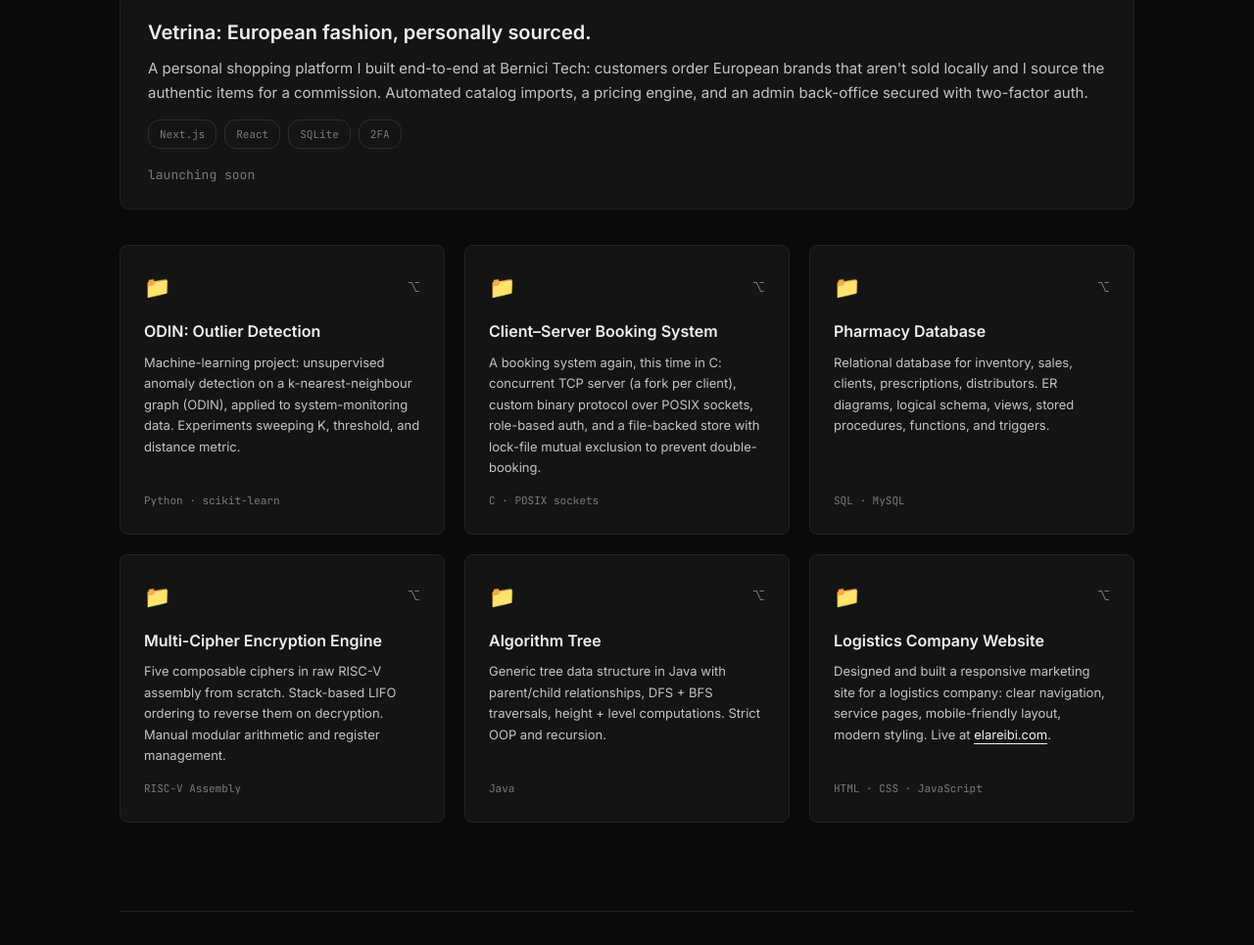
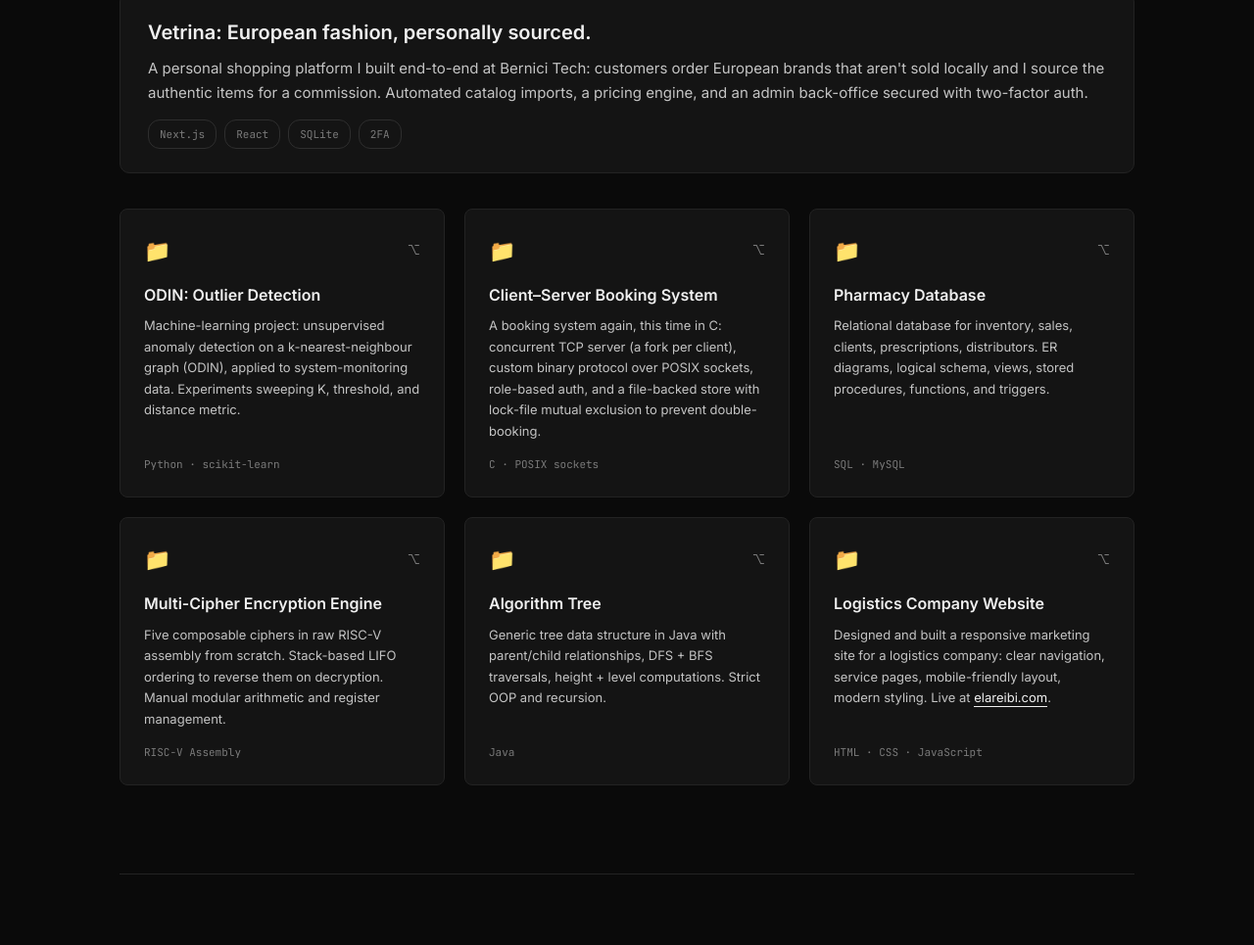
Before and after one commit to Esra-el/Esra-el.github.io, a plain HTML site: page index.html in a window 1280 px wide. Shown: the part 3792-4757 px from the top of the page at 98% size. Drawn offline with Linux system fonts and the light colour scheme.

Commit message:
Vetrina card: remove leftover 'launching soon' status label
Co-Authored-By: Claude Opus 4.8 <noreply@anthropic.com>

```diff
--- a/index.html
+++ b/index.html
@@ -567,7 +567,6 @@
             <span class="tag">SQLite</span>
             <span class="tag">2FA</span>
           </div>
-          <div class="featured-links"><span class="mono" style="font-size:13px;color:var(--muted)">launching soon</span></div>
         </div>
       </div>
 
```
